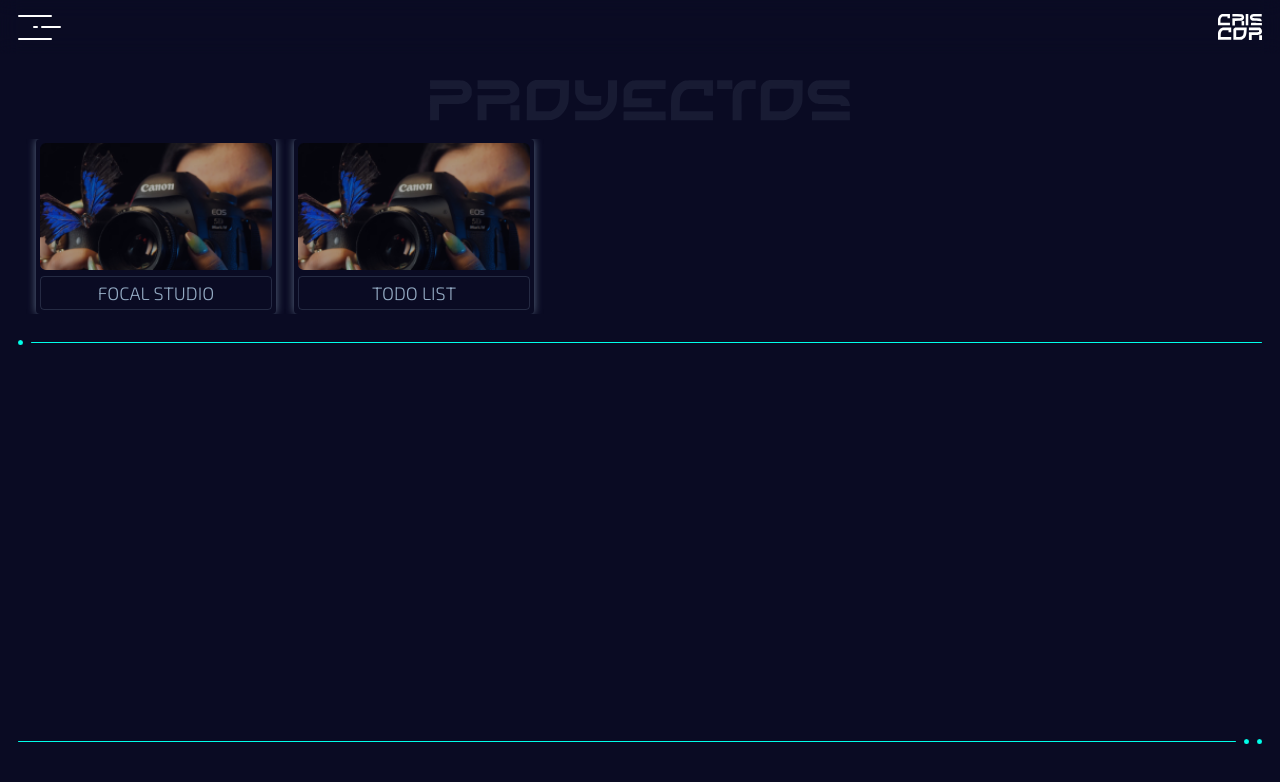
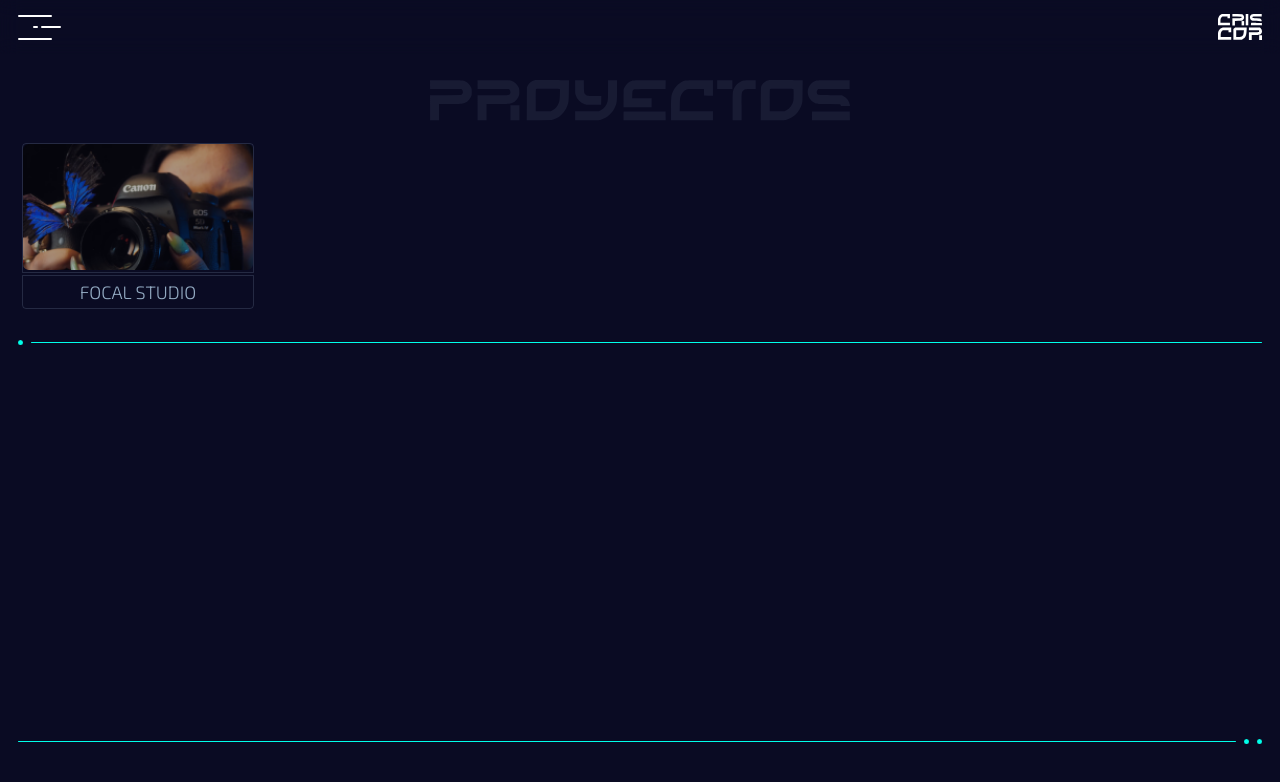
Before and after one commit to CrisdCor/cristian-corrales-portfolio, a React (Vite) app: page /projects in a window 1280 px wide. Shown: the top 782 px of the page. Built offline with nearby package versions, Linux system fonts and the light colour scheme.

Commit message:
Se agrega animación al Project Section

```diff
--- a/src/Components/CardDetailProject/styles.css
+++ b/src/Components/CardDetailProject/styles.css
@@ -5,8 +5,6 @@
   flex-direction: column;
   justify-content: space-between;
 }
-
-
 
 .detail-project-section__card {
   width: 100%;
@@ -21,11 +19,25 @@
 }
 
 .animation-card--close {
-  opacity: 0;
-  transition: opacity 0.3s;
+  animation: puff-out-center 1s cubic-bezier(0.165, 0.84, 0.44, 1) both;
 }
 
-.animation-card--open{
+@keyframes puff-out-center {
+  0% {
+    transform: scale(1);
+
+    filter: blur(0px);
+    opacity: 1;
+  }
+  100% {
+    transform: scale(2);
+
+    filter: blur(4px);
+    opacity: 0;
+  }
+}
+
+.animation-card--open {
   animation: card-detail-animation 0.7s cubic-bezier(0.47, 0, 0.745, 0.715) both;
 }
 
--- a/src/Components/CardProject/index.jsx
+++ b/src/Components/CardProject/index.jsx
@@ -3,20 +3,35 @@
 import { ProjectContext } from "../../Context/ProjectContext.jsx";
 import "./styles.css";
 
-const CardProject = ({ name, image, type, year, url, description, repository }) => {
+const CardProject = ({
+  name,
+  image,
+  type,
+  year,
+  url,
+  description,
+  repository,
+}) => {
   const context = useContext(ProjectContext);
 
   const showProject = (project) => {
     context.setProjectToShow(project);
     context.closeProjectDetail();
-    setTimeout(()=>{
+    setTimeout(() => {
       context.openProjectDetail();
-    },500);
+    }, 300);
   };
 
   return (
-    <article className="card-project" onClick={() => showProject({name, image, url, type, year, description, repository})}>
-      <img className="card-project__image" src={image} alt={name} />
+    <article
+      className="card-project"
+      onClick={() =>
+        showProject({ name, image, url, type, year, description, repository })
+      }
+    >
+      <figure className="card-project__image">
+        <img src={image} alt={name} />
+      </figure>
       <div className="card-project__text">
         <p className="text-l text-center text-regular">{name}</p>
       </div>
--- a/src/Components/CardProject/styles.css
+++ b/src/Components/CardProject/styles.css
@@ -4,13 +4,23 @@
   padding: 0.4rem;
   display: flex;
   flex-direction: column;
-  gap: 0.6rem;
+  gap: 0.2rem;
   border-radius: 0.4rem;
-  box-shadow: 0 0 8px rgba(147, 170, 194, 0.6);
   cursor: pointer;
+  transition: box-shadow 1.2s;
 }
 
-.card-project__image {
+.card-project:hover{
+  box-shadow: 0 0 8px rgba(147, 170, 194, 0.6);
+  transition: box-shadow 0.5s;
+}
+
+.card-project__image{
+  border: 0.1rem solid rgba(147, 170, 194, 0.2);
+  border-radius: 0.4rem 0.4rem 0 0;
+}
+
+.card-project__image img {
   width: 100%;
 }
 
@@ -22,5 +32,5 @@
   justify-content: center;
   text-transform: uppercase;
   border: 0.1rem solid rgba(147, 170, 194, 0.2);
-  border-radius: 0.4rem;
+  border-radius: 0 0 0.4rem 0.4rem;
 }
--- a/src/Containers/AllProjects/index.jsx
+++ b/src/Containers/AllProjects/index.jsx
@@ -8,11 +8,7 @@
   const projectsData = getProjectsData;
 
   return (
-    <section className="projects-section">
-      <figure className="projects-section__arrow projects-section__arrow--left">
-        <img src="" alt="" />
-      </figure>
-      <div className="projects-section__wrap">
+      <section className="projects-section">
         {projectsData().map((project, index) => (
           <CardProject
             key={index}
@@ -25,11 +21,7 @@
             image={project.image}
           />
         ))}
-      </div>
-      <figure className="projects-section__arrow projects-section__arrow--right">
-        <img src="" alt="" />
-      </figure>
-    </section>
+      </section>
   );
 };
 
--- a/src/Containers/AllProjects/styles.css
+++ b/src/Containers/AllProjects/styles.css
@@ -1,31 +1,19 @@
 .projects-section {
-  position: relative;
-  width: 100%;
+  /* width: 100%;
   height: auto;
+
+  padding: .8rem;
   display: flex;
   align-items: center;
-  justify-content: center;
-  overflow: hidden;
+  gap: 0.8rem;
+  overflow-x: scroll; */
+  width: 100%;
+  grid-auto-flow: column;
+  scroll-behavior: auto;
+  gap: 0.8rem;
+  overflow-y: auto;
+  overscroll-behavior-x: contain;
+  scroll-snap-type: x mandatory;
+  scrollbar-width: none;
+
 }
-
-.projects-section__arrow {
-  position: absolute;
-  width: 3.6rem;
-  height: 100%;
-}
-
-.projects-section__wrap {
-  width: 100%;
-  padding: 1.8rem 1.8rem;
-  display: flex;
-  gap: 1.8rem;
-  overflow-x: scroll;
-}
-
-.projects-section__arrow--left {
-  left: 0;
-}
-
-.projects-section__arrow--right {
-  right: 0;
-}
```
Also changed, not shown: src/Components/CardDetailProject/index.jsx (+3 -5 lines), src/Context/ProjectContext.jsx (+8 -6 lines).
